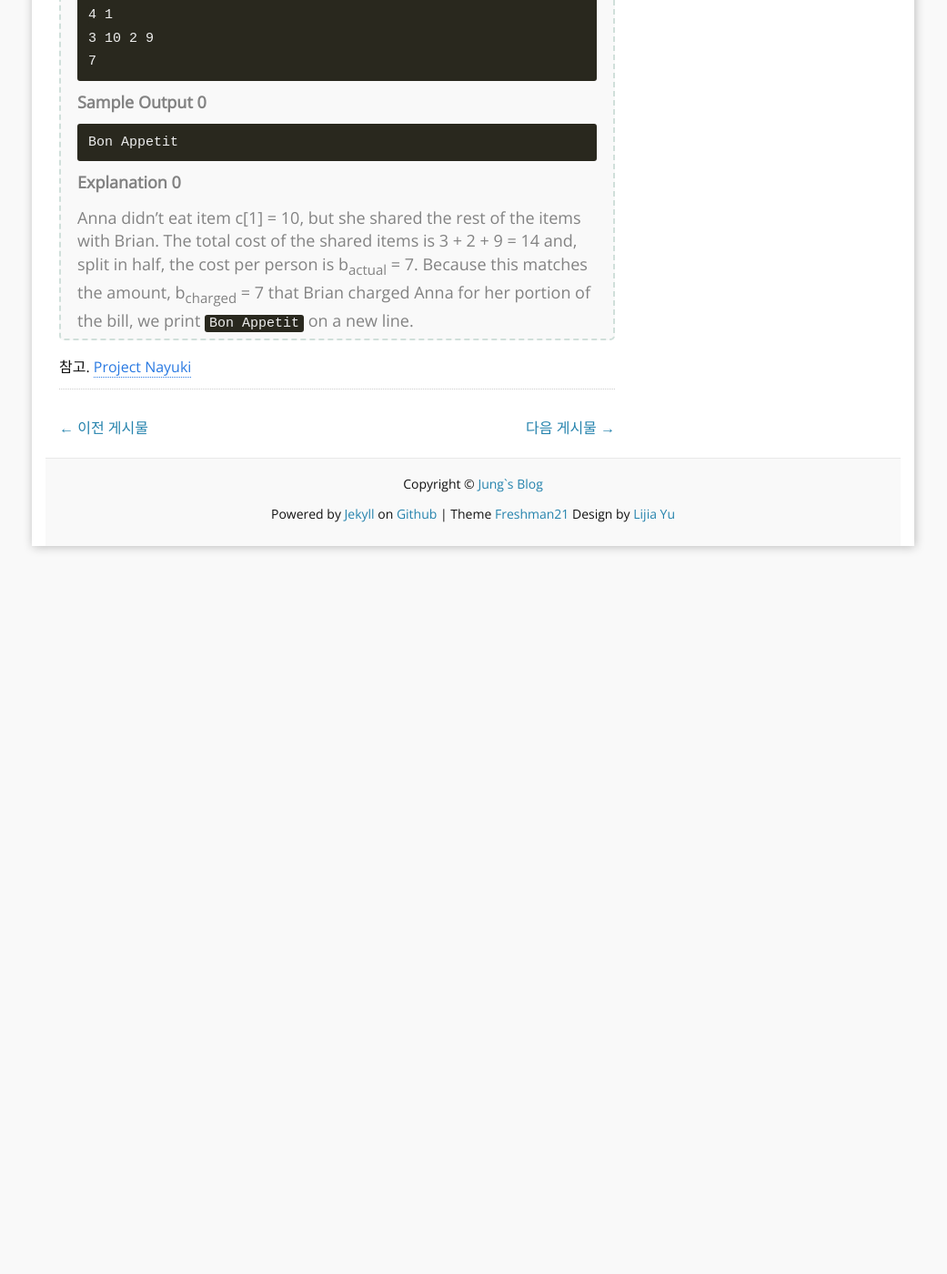
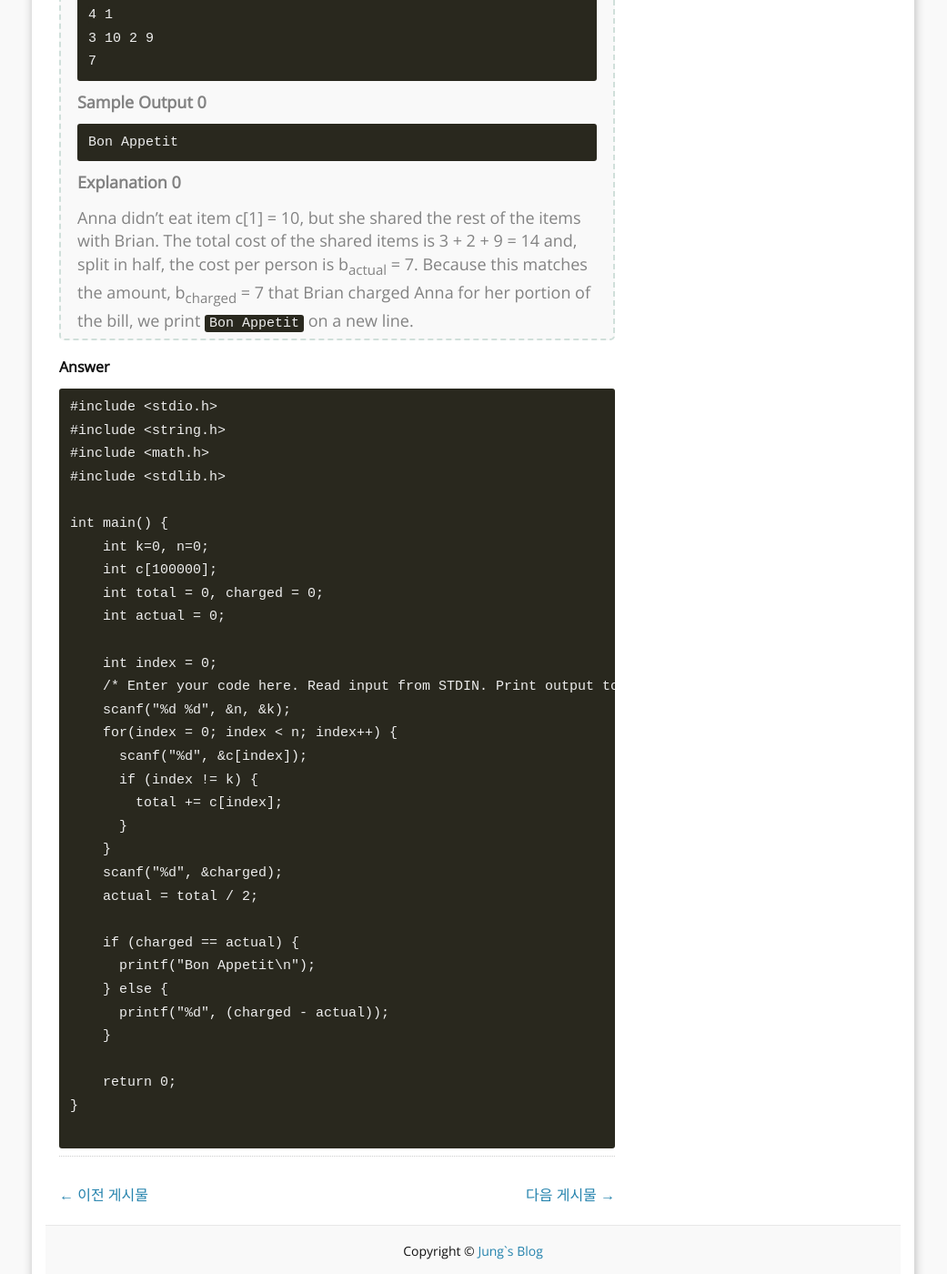
Before and after one commit to crispar/crispar.github.io, a Jekyll site: the page built from _posts/2016-09-24-Algorithm - Bon Appétit0.md, in a window 1280 px wide and 1400 px high, scrolled down 1734 px. Shown: the whole window at 91% size, without its empty margins (120-1161 px from the left). Built offline with Jekyll 4.4.1, drawn with Linux system fonts in a browser that asks for light colours; formulas are drawn with MathJax 3; comment, search, counter and statistics services are not loaded; before the commit the page ends 2364 px from its top, so only the background shows below that.

Commit message:
Bon Appétit solution Update

````diff
--- a/_posts/2016-09-24-Algorithm - Bon Appétit0.md
+++ b/_posts/2016-09-24-Algorithm - Bon Appétit0.md
@@ -71,6 +71,39 @@ tags:
 >
 >Anna didn't eat item c[1] = 10, but she shared the rest of the items with Brian. The total cost of the shared items is 3 + 2 + 9 = 14 and, split in half, the cost per person is b<sub>actual</sub> = 7. Because this matches the amount,  b<sub>charged</sub> = 7 that Brian charged Anna for her portion of the bill, we print `Bon Appetit` on a new line.
 
+**Answer**
 
+```{.cpp}
+#include <stdio.h>
+#include <string.h>
+#include <math.h>
+#include <stdlib.h>
 
-참고. [Project Nayuki](https://www.nayuki.io/page/next-lexicographical-permutation-algorithm)
+int main() {
+    int k=0, n=0;
+    int c[100000];
+    int total = 0, charged = 0;
+    int actual = 0;
+
+    int index = 0;
+    /* Enter your code here. Read input from STDIN. Print output to STDOUT */
+    scanf("%d %d", &n, &k);
+    for(index = 0; index < n; index++) {
+      scanf("%d", &c[index]);
+      if (index != k) {
+        total += c[index];
+      }
+    }
+    scanf("%d", &charged);
+    actual = total / 2;
+
+    if (charged == actual) {
+      printf("Bon Appetit\n");
+    } else {
+      printf("%d", (charged - actual));
+    }
+
+    return 0;
+}
+
+```
````
